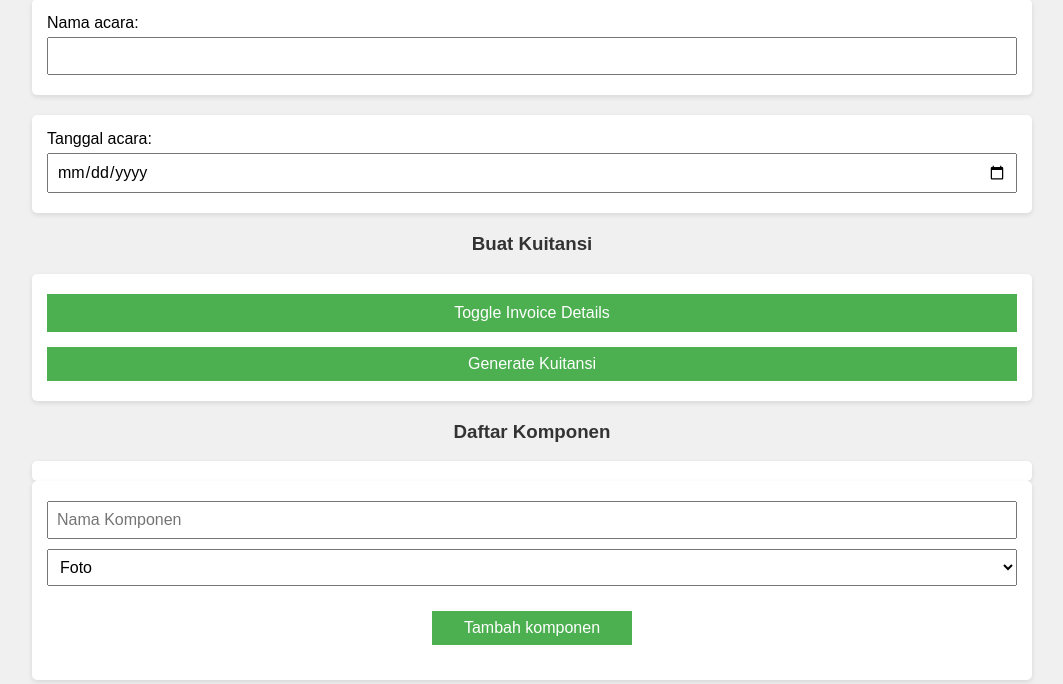
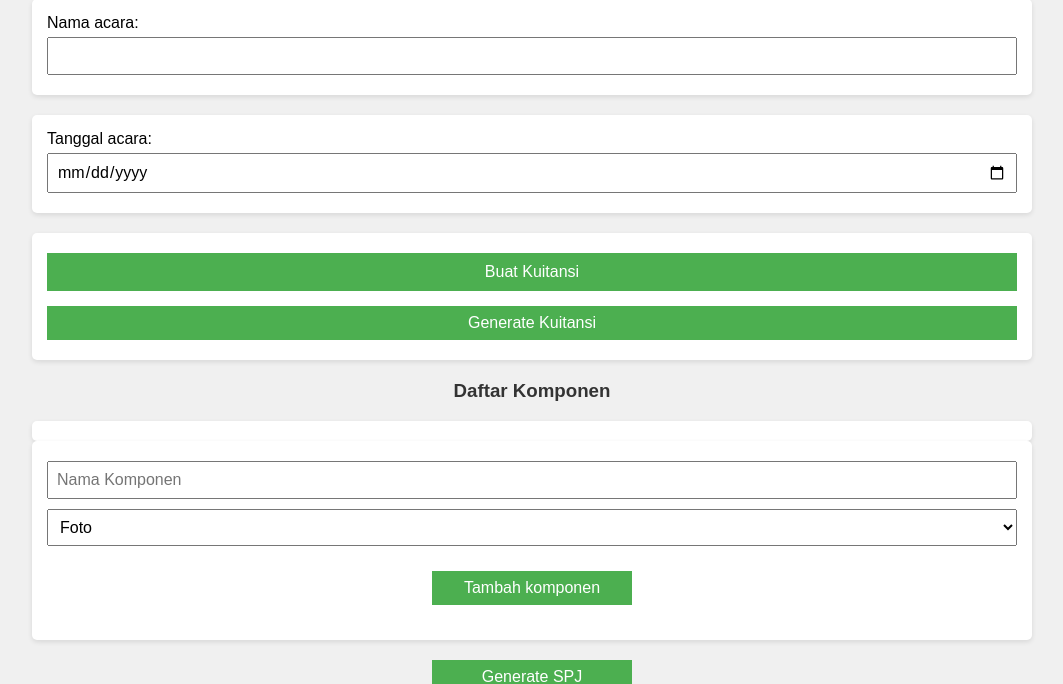
Before and after one commit to miguroi/spj-generator, a Flask app: page / in a window 1280 px wide. Shown: the part 149-833 px from the top of the page, without its empty margins (108-1171 px from the left). Run offline with Flask 3, Linux system fonts and the light colour scheme; some libraries are stand-ins or nearby versions.

Commit message:
fixing index.html

```diff
--- a/templates/index.html
+++ b/templates/index.html
@@ -20,9 +20,8 @@
         <input type="date" id="date" required>
     </div>
 
-    <h3>Buat Kuitansi</h3>
 <div id="invoice-form">
-    <button id="toggle-invoice-details">Toggle Invoice Details</button>
+    <button id="toggle-invoice-details">Buat Kuitansi</button>
     <div id="invoice-details" style="display: none;">
         <input type="text" id="invoice-number" placeholder="Nomor Invoice">
         <input type="text" id="invoice-sender" placeholder="Pengirim">
```
